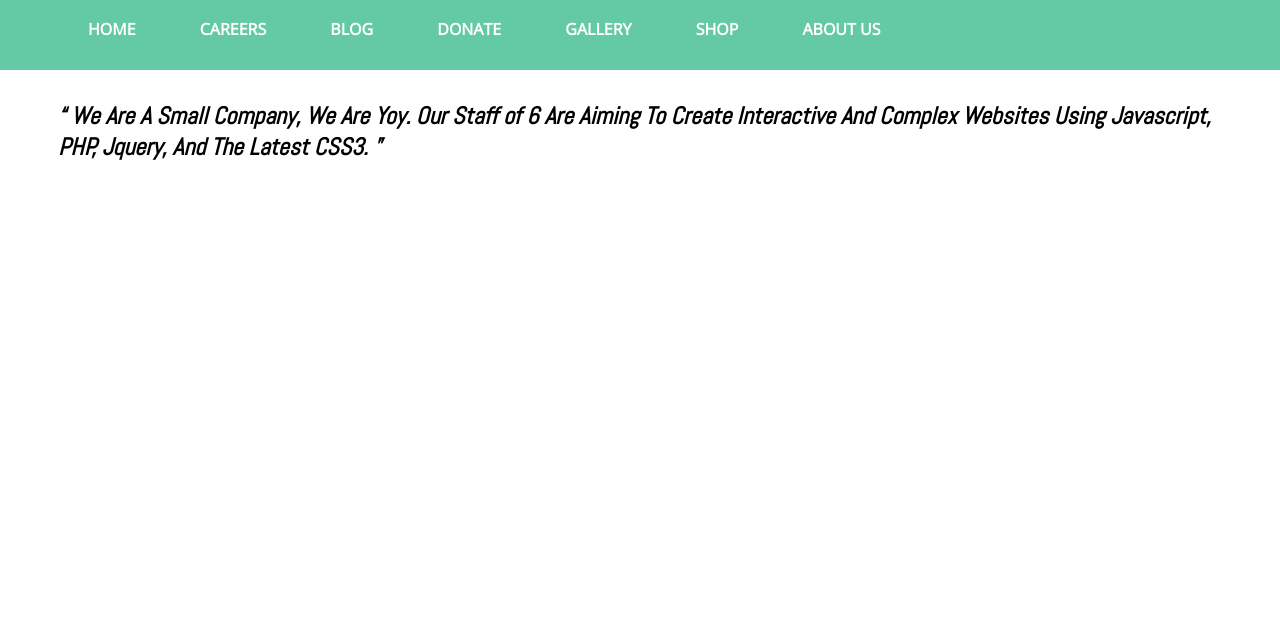
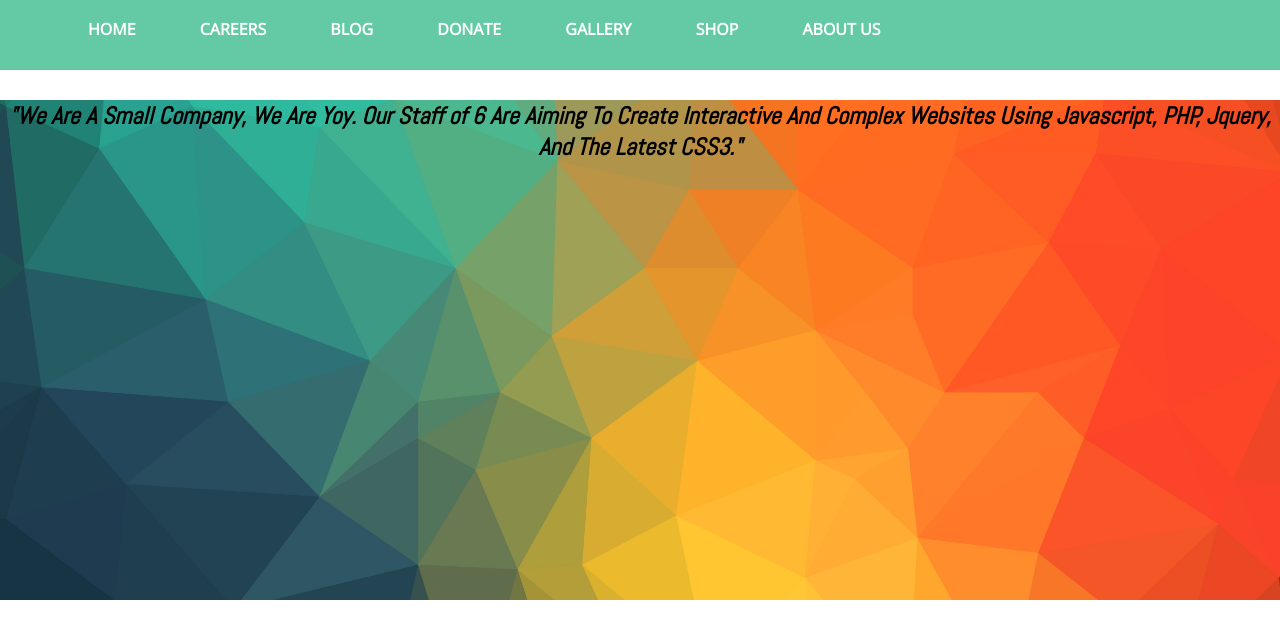
Before and after one commit to oscareat8/yoy, a PHP site: page / in a window 1280 px wide. Shown: the top 639 px of the page. Run offline with PHP 8.4, Linux system fonts and the light colour scheme; some libraries are stand-ins or nearby versions.

Commit message:
added ghetto slideshow

```diff
--- a/blog.html
+++ b/blog.html
@@ -177,9 +177,9 @@
             <p>Oscar Wei</p>
             <p><strong>Programmers</strong></p>
 
-            <p>Christopher Zhou - Senior Jquery Developer</p>
-            <p>Oscar Wei - Senior PHP Developer</p>
-            <p>Timothy Qin - Intern</p>
+            <p>Christopher Zhou</p>
+            <p>Oscar Wei</p>
+            <p>Timothy Qin</p>
 
             <p><strong>Photographers and Artists</strong></p>
             <p>Elaine Yuan - Senior Photopgrapher</p>
--- a/index.html
+++ b/index.html
@@ -28,9 +28,11 @@
     <script src="js/vendor/modernizr-2.6.2.min.js"></script>
     <script>
         var isOpened = false;
+        var count = 0;
         $(document).ready(function () {
             // run test on initial page load
             checkSize();
+            startSlideShow();
             // run test on resize of the window
             $(window).resize(checkSize);
         });
@@ -79,6 +81,27 @@
                 isOpened = false;
             }
         }
+
+        function startSlideShow() {
+            $('#slideshow').children().eq(count).css("display", "inline");
+            console.log($('#slideshow').length);
+            setInterval(function () {
+                console.log("c: " + count);
+                if (count < $('#slideshow').length) {
+                    console.log("haldkjfalskdjf");
+                    $('#slideshow').children().eq(count).fadeOut(1000, "linear", null);
+                    $('#slideshow').children().eq(count).css("display", "none");
+                    ++count;
+                    $('#slideshow').children().eq(count).css("display", "inline");
+                } else {
+                    console.log("wtf");
+                    $('#slideshow').children().eq(count).fadeOut(1000, "linear", null);
+                    $('#slideshow').children().eq(count).css("display", "none");
+                    count = 0;
+                    $('#slideshow').children().eq(count).css("display", "inline");
+                }
+            }, 5000);
+        }
     </script>
 </head>
 <body>
@@ -123,18 +146,19 @@
         </ul>
     </div>
 
-    <article id="article">
-        <q>
-            We Are A Small Company, We Are Yoy. Our Staff of 6 Are Aiming To Create
-            Interactive And Complex Websites Using Javascript, PHP, Jquery, And The
-            Latest CSS3.
-        </q>
-      </article>
-
-
-
+    <div id="slideshow">
+        <div class="slide">
+            <article id="article">
+                "We Are A Small Company, We Are Yoy. Our Staff of 6 Are Aiming To Create
+                Interactive And Complex Websites Using Javascript, PHP, Jquery, And The
+                Latest CSS3."
+            </article>
+        </div>
+        <div class="slide">
+            <article id="article">
+                Lorem Ipsum
+            </article>
+        </div>
+    </div>
 </body>
-
-
-
 </html>
--- a/style.css
+++ b/style.css
@@ -98,10 +97,11 @@ color: #000;
 
 body {
     font-family: 'Open Sans', sans-serif;
+    overflow: hidden;
 }
 
 
-q {
+article {
     font-family: 'Abel', sans-serif;
     font-size: 150%;
     font-style: italic;
@@ -125,6 +125,22 @@ q {
     animation: fadein 5.5s;
 }
 
+#slideshow {
+    position: absolute;
+    top: 100px;
+    right: 100%;
+    left: 0;
+    height: 500px;
+    width: 100vw;
+    background: #64CAA5;
+    background: url('img/test.jpg');
+    background-position: center;
+    background-size: cover;
+}
+.slide {
+    display: none;
+}
+
 
 
 
@@ -135,8 +151,7 @@ q {
 @media only screen and (min-width : 901px) {
 
     q {
-        margin 70px 150px;
-
+        margin: 70px 150px;
     }
 
     .box-shadow-menu {
@@ -152,9 +167,7 @@ q {
         }
 
     #article {
-        position: relative;
-        top: 0px;
-        padding: 50px;
+        text-align: center;
     }
 
     #nav {
```
Also changed, not shown: other parts of style.css (+24 -30 lines), img/test.jpg (added). Lines whose indentation alone changed are shown as unchanged.
